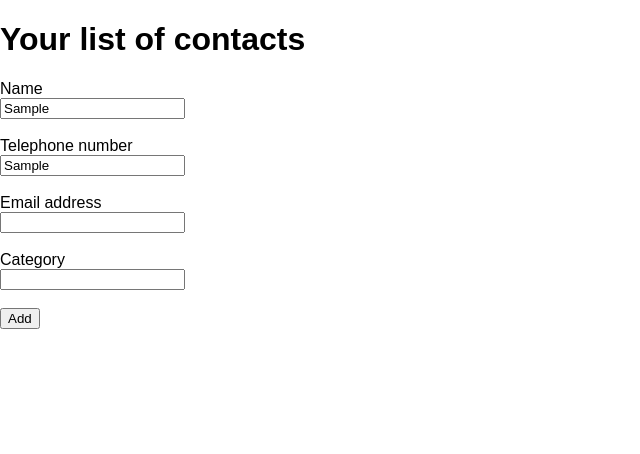
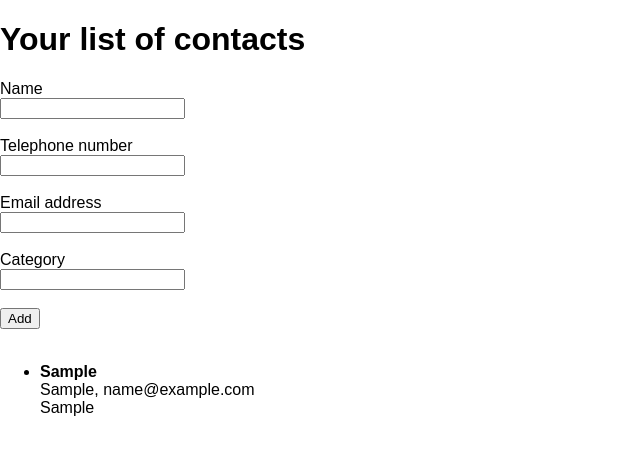
Before and after one commit to paulinachojnowska/contact-list, a React (Create React App) app: page / in a window 1280 px wide. Both pictures are taken after typing "Sample", "Sample", "name@example.com", "Sample" into the empty fields and a click on the button "Add". Shown: the top 454 px of the page, without its empty margins (0-640 px from the left). Built offline with nearby package versions, Linux system fonts and the light colour scheme.

Commit message:
Display list of contacts below the form

```diff
--- a/src/App.js
+++ b/src/App.js
@@ -1,6 +1,7 @@
 import React, { Component } from 'react';
 import './App.css';
 import ContactForm from "./ContactForm";
+import ContactList from "./ContactList";
 
 class App extends Component {
     state = {
@@ -26,6 +27,8 @@ class App extends Component {
         <div>
             <h1>Your list of contacts</h1>
             <ContactForm addContact={this.addContact}/>
+            <br/>
+            <ContactList contacts={this.state.contacts}/>
         </div>
 
     );
--- /dev/null
+++ b/src/ContactContent.js
@@ -0,0 +1,18 @@
+import React, { Component } from 'react';
+
+class ContactContent extends Component {
+    render() {
+        const contact = this.props.contact;
+        return (
+            <React.Fragment>
+                <strong>{contact.name}</strong>
+                <br/>
+                {contact.telephone}, {contact.email}
+                <br/>
+                {contact.category}
+            </React.Fragment>
+        )
+    }
+}
+
+export default ContactContent
--- a/src/ContactForm.js
+++ b/src/ContactForm.js
@@ -15,8 +15,8 @@ class ContactForm extends Component {
         this.props.addContact(this.state.name, this.state.telephone, this.state.email, this.state.category);
 
         this.setState({
-            taskName: '',
-            taskDescription: '',
+            name: '',
+            telephone: '',
             email: '',
             category: ''
         })
--- a/src/ContactList.js
+++ b/src/ContactList.js
@@ -0,0 +1,19 @@
+import React, { Component } from 'react';
+import ContactContent from "./ContactContent";
+
+class ContactList extends Component {
+    render() {
+        return (
+            <ul>
+                {this.props.contacts.map(contact => (
+                    <li key={contact.id}>
+                        <ContactContent contact={contact}/>
+                    </li>
+                ))
+                }
+            </ul>
+        )
+    }
+}
+
+export default ContactList
```
